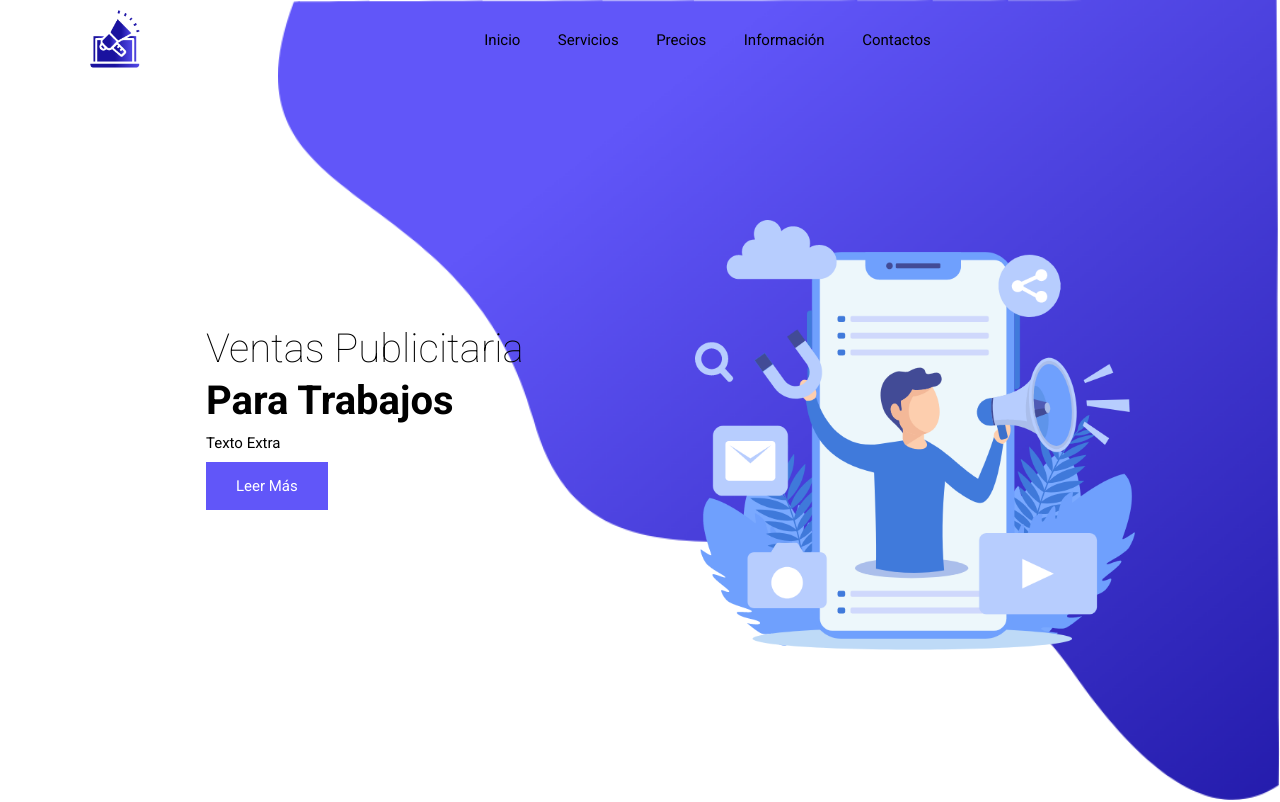
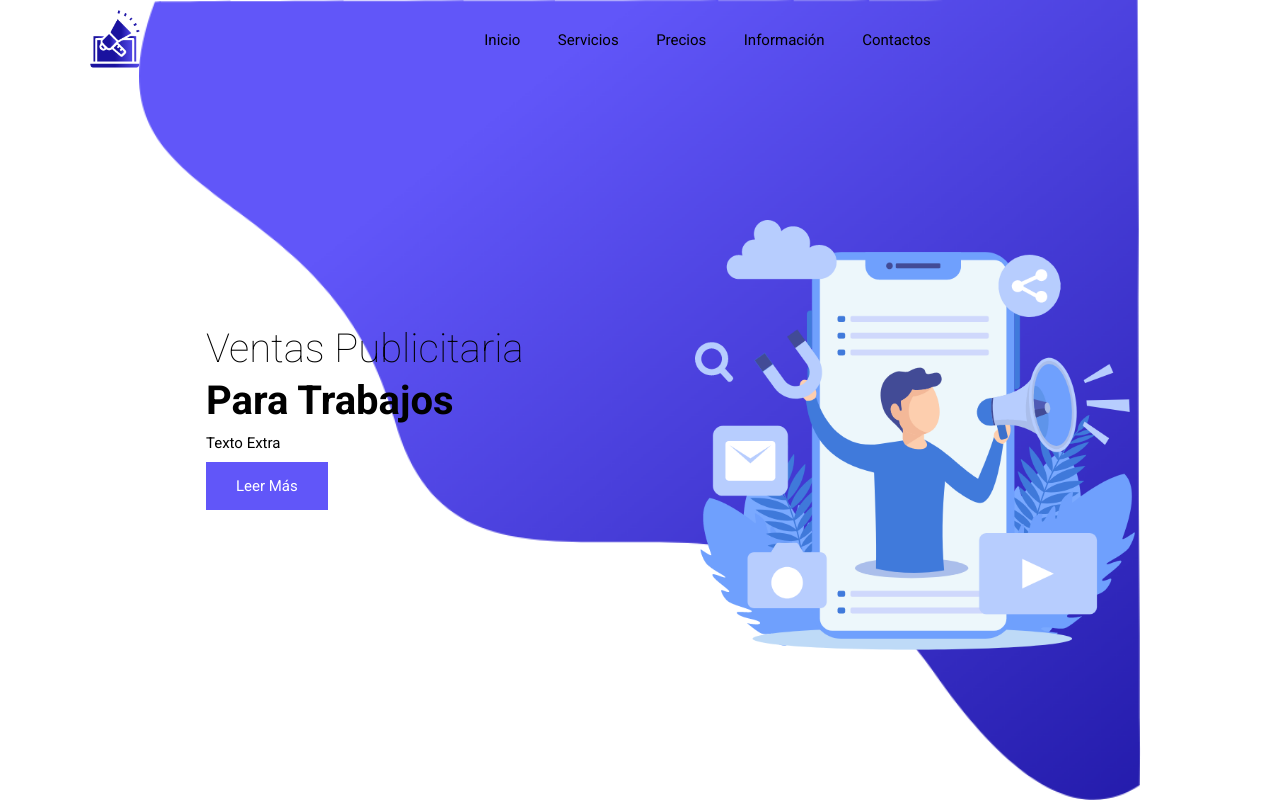
Before and after one commit to BrunoDevl/mark, a plain HTML site: page index.html in a window 1280 px wide. Shown: the top 802 px of the page. Drawn offline with nearby package versions, Linux system fonts and the light colour scheme.

Commit message:
Update style.css

```diff
--- a/style.css
+++ b/style.css
@@ -130,10 +130,11 @@ nav {
 .main-home .right-home {
   width: 50%;
   display: flex;
-    align-items: center;
+  align-items: flex-start; /* Agregar esta línea */
   justify-content: center;
   flex-wrap: wrap;
 }
+
 
 .main-home .right-home img {
     width: 80%;
@@ -146,7 +147,7 @@ nav {
   background-size: contain;
   width: 100%;
   height: 100vh;
-    background-position: right;
+  background-position: center; /* Agregar esta línea */
 }
 
 .who {
```
Lines whose indentation alone changed are shown as unchanged.
